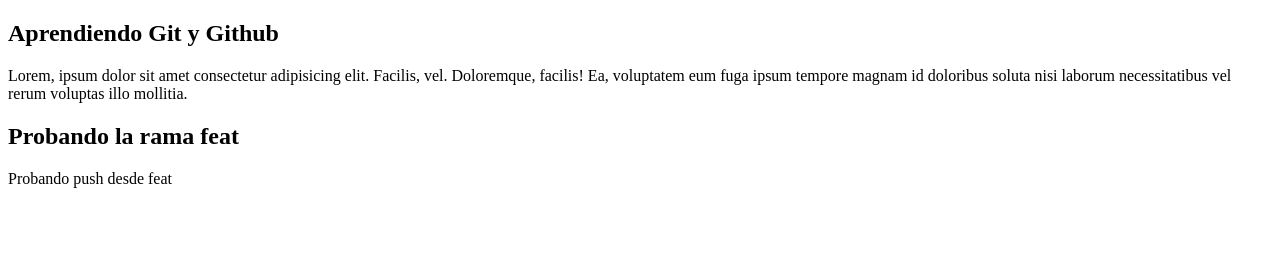
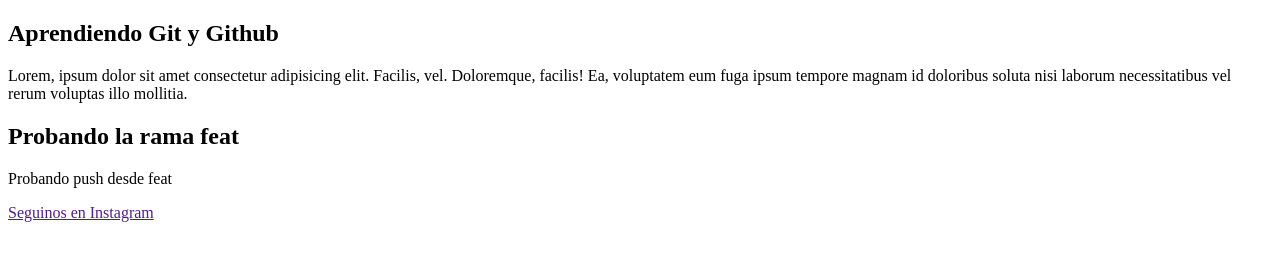
Before and after one commit to matisivadon/demo-coder, a plain HTML site: page index.html in a window 1280 px wide. Drawn offline with Linux system fonts and the light colour scheme.

Commit message:
creacion de footer

```diff
--- a/index.html
+++ b/index.html
@@ -15,6 +15,9 @@
             <p>Probando push desde feat</p>
         </section>
     </main>
+    <footer>
+        <a href="">Seguinos en Instagram</a>
+    </footer>
 
 </body>
 </html>
```
